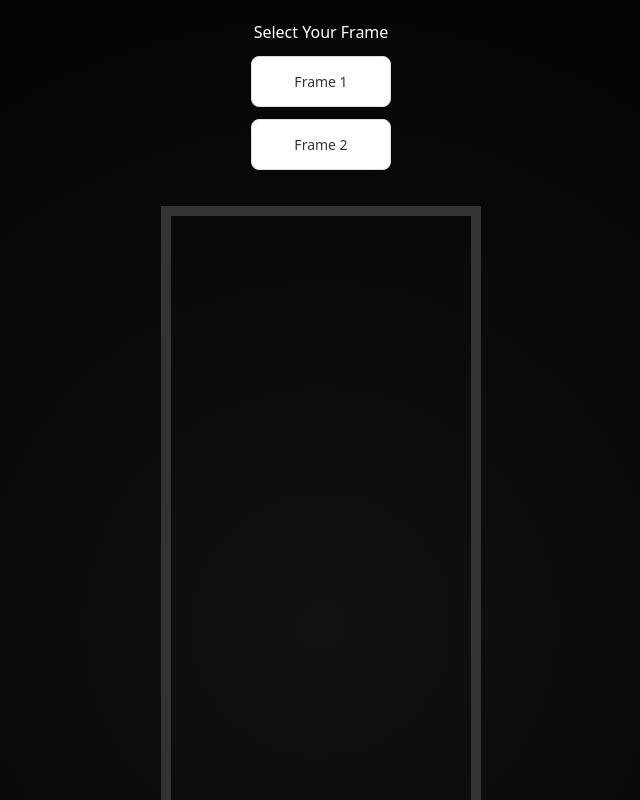
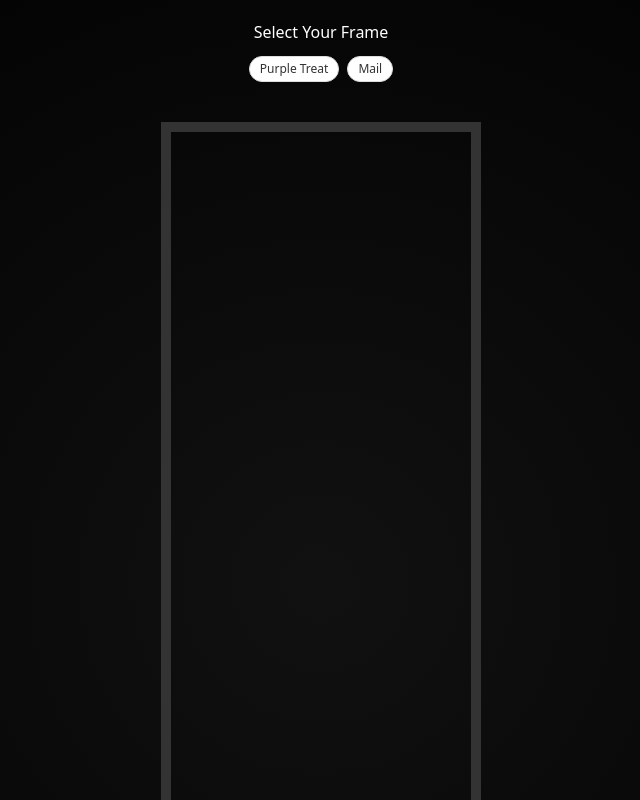
Before and after one commit to mardysonjustin/DearMemory, a Next.js app: page /frame in a window 1280 px wide. Shown: the top 800 px of the page, without its empty margins (319-959 px from the left). Built offline with nearby package versions, Linux system fonts and the light colour scheme.

Commit message:
ui change

```diff
--- a/pages/frame.js
+++ b/pages/frame.js
@@ -38,6 +38,18 @@ export default function FramePage() {
       drawFrame();
     }
   }, [photos, frameName]);
+
+  const prettifyName = (raw) => {
+    if (!raw || typeof raw !== "string") return "";
+    const spaced = raw
+      .replace(/[-_]+/g, " ")
+      .replace(/([a-z])([A-Z])/g, "$1 $2");
+    return spaced
+      .trim()
+      .split(/\s+/)
+      .map((w) => w.charAt(0).toUpperCase() + w.slice(1).toLowerCase())
+      .join(" ");
+  };
 
   const drawFrame = async () => {
     const canvas = canvasRef.current;
@@ -186,14 +198,14 @@ export default function FramePage() {
 
       {availableFrames.length > 0 && (
         <div className="frame-list">
-          {availableFrames.map((f, idx) => (
+          {availableFrames.map((f) => (
             <button
               key={f.name}
               className={`frame-thumb ${frameName === f.name ? "active" : ""}`}
               onClick={() => setFrameName(f.name)}
-              title={`Frame ${idx + 1}`}
+              title={prettifyName(f.name)}
             >
-              <span className="name">{`Frame ${idx + 1}`}</span>
+              <span className="name">{prettifyName(f.name)}</span>
             </button>
           ))}
         </div>
@@ -227,28 +239,32 @@ export default function FramePage() {
           font-size: 14px;
         }
         .frame-list {
-          display: grid;
-          grid-template-columns: repeat(auto-fill, minmax(140px, 1fr));
-          gap: 12px;
+          display: flex;
+          flex-direction: row;
+          gap: 8px;
           margin: 12px 0 16px;
+          overflow-x: auto;
+          padding-bottom: 4px;
         }
         .frame-thumb {
           display: flex;
-          flex-direction: column;
           align-items: center;
-          gap: 6px;
-          padding: 14px 10px;
+          justify-content: center;
+          padding: 6px 10px;
           border: 1px solid #ddd;
-          border-radius: 8px;
+          border-radius: 9999px;
           background: #fff;
           cursor: pointer;
+          white-space: nowrap;
+          font-size: 12px;
+          line-height: 1;
         }
         .frame-thumb.active {
           border-color: #0070f3;
           box-shadow: 0 0 0 2px rgba(0, 112, 243, 0.2);
         }
         .frame-thumb .name {
-          font-size: 14px;
+          font-size: 12px;
           color: #333;
         }
         .download-btn {
```
